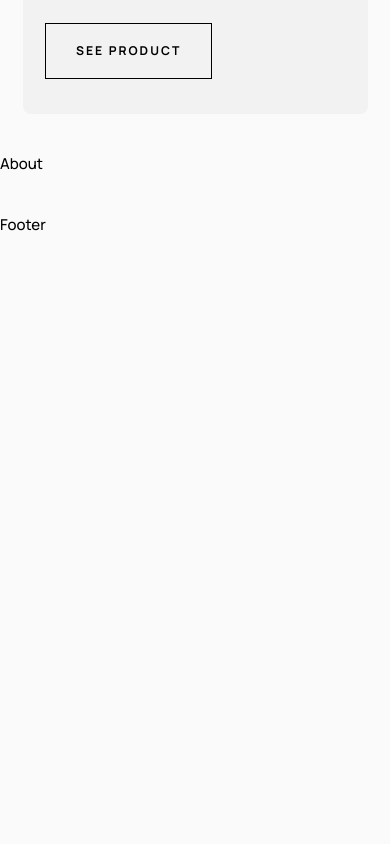
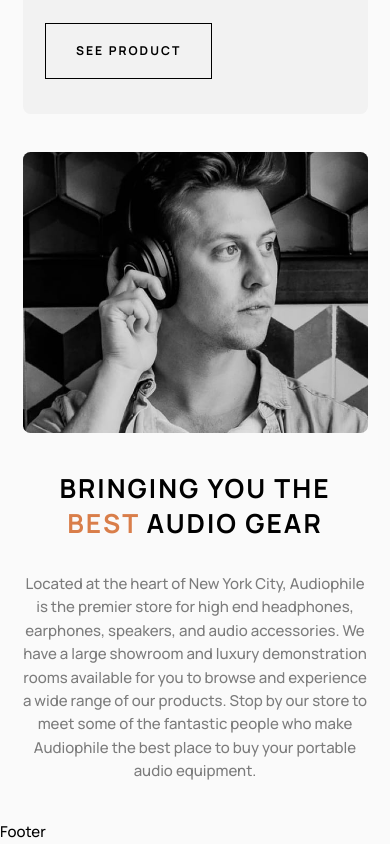
Before and after one commit to nofuenterr/audiophile, a React (Vite) app: page / in a window 390 px wide. Shown: the part 2368-3212 px from the top of the page. Before the commit the page ends 2604 px from the top, so only its background shows below. Built offline with nearby package versions, Linux system fonts and the light colour scheme.

Commit message:
feat: add content, styles, and responsiveness to about section

```diff
--- a/src/components/shared/About.tsx
+++ b/src/components/shared/About.tsx
@@ -1,3 +1,41 @@
+import ContentWrapper from './ContentWrapper';
+
 export default function About() {
-	return <div>About</div>;
+	return (
+		<section className="px-6 md:px-10">
+			<ContentWrapper className="grid gap-10 md:gap-16 lg:grid-cols-[auto_33.75rem] lg:gap-31">
+				<picture>
+					<source
+						media="(min-width: 1024px)"
+						srcSet="/assets/shared/desktop/image-best-gear.jpg"
+					/>
+					<source
+						media="(min-width: 768px)"
+						srcSet="/assets/shared/tablet/image-best-gear.jpg"
+					/>
+					<img
+						src="/assets/shared/mobile/image-best-gear.jpg"
+						alt="Best audio gear"
+						className="h-75 w-full rounded-lg object-cover lg:col-start-2 lg:h-147"
+						loading="lazy"
+					/>
+				</picture>
+
+				<div className="grid gap-8 text-center text-balance lg:row-start-1 lg:content-center lg:justify-items-start lg:text-start">
+					<h2 className="heading text-[1.75rem] leading-9.5 tracking-[2px] md:text-[2.5rem] md:leading-11 md:tracking-[1.5px]">
+						Bringing you the <span className="text-primary">best</span> audio
+						gear
+					</h2>
+					<p className="opacity-50">
+						Located at the heart of New York City, Audiophile is the premier
+						store for high end headphones, earphones, speakers, and audio
+						accessories. We have a large showroom and luxury demonstration rooms
+						available for you to browse and experience a wide range of our
+						products. Stop by our store to meet some of the fantastic people who
+						make Audiophile the best place to buy your portable audio equipment.
+					</p>
+				</div>
+			</ContentWrapper>
+		</section>
+	);
 }
```
